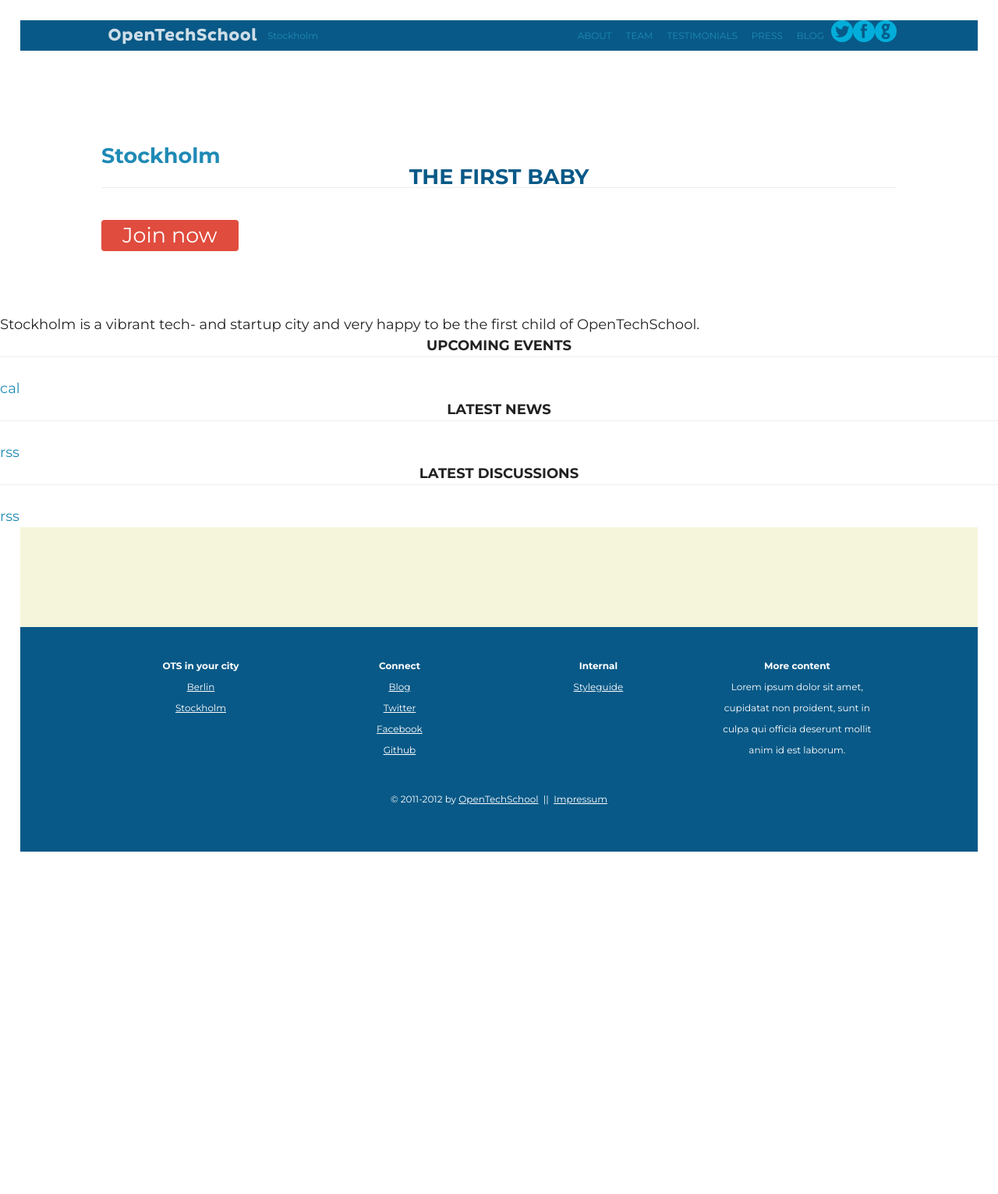
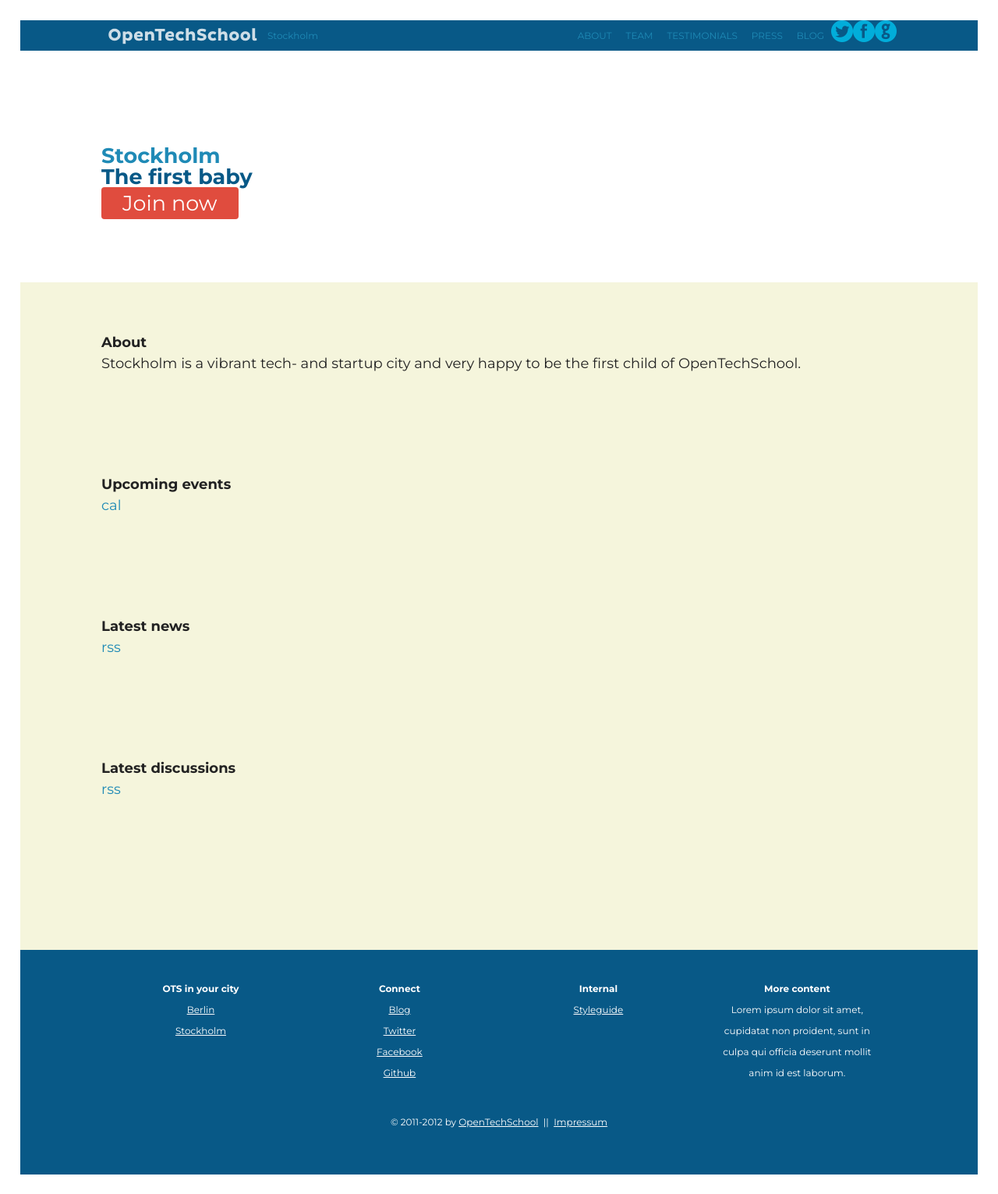
Before and after one commit to OpenTechSchool/www.opentechschool.org, a Jekyll site: the page built from stockholm/index.md, in a window 1280 px wide. Shown: the whole page at 78% size. Built offline with Jekyll 4.4.1, drawn with Linux system fonts in a browser that asks for light colours; nearby versions of some CDN libraries; before the commit the page ends 1118 px from its top, so only the background shows below that.

Commit message:
Clean up city template

```diff
--- a/_layouts/city.html
+++ b/_layouts/city.html
@@ -4,6 +4,7 @@
 <header class="site_header site_header_city">
   <div class="container">
 
+    <div class="city_title">
       <h1>
         <a href="/">{{page.title}}</a>
       </h1>
@@ -12,55 +13,74 @@
           {{page.tagline}}
         </h2>
       {% endif %}
+    </div>
+
+    <div class="city_cta">
       <a class="ots_action ots_action ots_action_highlight" href="http://www.meetup.com/{{page.meetupcom_group}}/join">Join now</a>
       <span id="js-meetup-members"></span>&nbsp;<span id="js-meetup-who"></span>
+    </div>
+
 
   </div>
 </header>
 
-<section id="about">
-
+<section id="about" class="bg_full">
+  <div class="container">
+    <h2>About</h2>
     {{page.about}}
-
+  </div>
 </section>
 
-<section id="events">
+<section id="events" class="bg_full">
+  <div class="container">
     <h2>Upcoming events</h2>
     <a href="">cal</a>
     <div id="js-events-list"></div>
     <script type="text/x-template" data-template="event">
       <div class="event">
         <h1>${name}</h1>
-      <p>${month}</p> <!-- 3-Letter-Word -->
-      <p>${day}</p> <!-- Day of month in 1st/ 12th -->
+        <p class="date">
+          <span>${month}</span> <span>${day}</span>,
+          <br>
+          <span>${dayTime}</span>
+        </p>
         <p>${venue}</p> <!-- Venue as text -->
-      <p>${dayTime}</p> <!-- weekday + time of the day -->
+
     </div>
     </script>
+  </div>
 </section>
 
-<section id="blog-posts">
+<section id="blog-posts" class="bg_full">
+  <div class="container">
     <h2>Latest news</h2>
     <a href="http://blog.opentechschool.org/feeds/{{page.rss_feed}}.xml">rss</a>
     <div id="js-blog-posts-list"></div>
     <script type="text/x-template" data-template="blog-post">
       <div class="blog-post">
         <h1><a href="${link}">${title}</a></h1>
-      <p>${date}</p>
+        <p class="date">
+          ${date}
+        </p>
     </div>
     </script>
+  </div>
 </section>
 
-<section id="latest-discussions">
+<section id="latest-discussions" class="bg_full">
+  <div class="container">
     <h2>Latest discussions</h2>
     <a id="js-discussions-link" href="http://www.meetup.com/{{meetupcom_group}}/messages/archive/rss/OpenTechSchool-{{page.title}}+Meetup+Mailing+List/">rss</a>
     <div id="js-latest-discussions"></div>
     <script type="text/x-template" data-template="ml-discussion">
       <div class="ml-discussion">
         <h1><a href="${link}">${title}</a></h1>
-      <p>${date}</p>
+        <p class="date">
+          ${date}
+        </p>
     </div>
     </script>
+  </div>
 </section>
 
 <section class="bg_full">
--- /dev/null
+++ b/sass/imports/_city.scss
@@ -0,0 +1,11 @@
+/* Styles specific for city template */
+
+.city_title {
+  background: red;
+}
+
+
+
+.city_cta {
+  background: grey;
+}
--- a/sass/imports/_main.scss
+++ b/sass/imports/_main.scss
@@ -73,23 +73,10 @@
   background: beige;
 }
 
+
+
 h1, h2, h3, h4, h5, h6 {
   font-weight: bold;
-}
-
-h2 {
-  text-align: center;
-  border-bottom: 1px solid #EEE;
-  text-transform: uppercase;
-  position: relative;
-  margin-bottom: 1.5em;
-}
-
-h2 span {
-  background: #FFF;
-  padding: .5em 1em;
-  position: relative;
-  bottom: -.75em;
 }
 
 .ots_logo {
@@ -287,6 +274,17 @@
   overflow: hidden;
 }
 
+
+/* News blocks, events */
+
+.date {
+  font-size: .75em;
+  font-style: italic;
+  color: grey;
+}
+
+
+
 /* Styleguide*/
 
 .sg_list {
--- a/stylesheets/screen.css
+++ b/stylesheets/screen.css
@@ -197,36 +197,19 @@
   background: beige;
 }
 
-/* line 76, ../sass/imports/_main.scss */
+/* line 78, ../sass/imports/_main.scss */
 h1, h2, h3, h4, h5, h6 {
   font-weight: bold;
 }
 
-/* line 80, ../sass/imports/_main.scss */
-h2 {
-  text-align: center;
-  border-bottom: 1px solid #EEE;
-  text-transform: uppercase;
-  position: relative;
-  margin-bottom: 1.5em;
-}
-
-/* line 88, ../sass/imports/_main.scss */
-h2 span {
-  background: #FFF;
-  padding: .5em 1em;
-  position: relative;
-  bottom: -0.75em;
-}
-
-/* line 95, ../sass/imports/_main.scss */
+/* line 82, ../sass/imports/_main.scss */
 .ots_logo {
   width: 304px;
   margin: 0 auto 2em auto;
   color: #085987;
 }
 
-/* line 101, ../sass/imports/_main.scss */
+/* line 88, ../sass/imports/_main.scss */
 .ots_logo a {
   width: 304px;
   height: 100px;
@@ -238,14 +221,14 @@
   background: transparent url("../images/ots_logo_v.png") no-repeat 0 0;
 }
 
-/* line 112, ../sass/imports/_main.scss */
+/* line 99, ../sass/imports/_main.scss */
 .ots_logo a:focus, .ots_logo a:hover, .ots_logo a:active {
   outline: none;
   background-position: 0 -140px;
   outline: none;
 }
 
-/* line 119, ../sass/imports/_main.scss */
+/* line 106, ../sass/imports/_main.scss */
 .site_header {
   margin: 0 2%;
   padding: 4.5em 0 3em 0;
@@ -253,20 +236,20 @@
   font-size: 1.5em;
 }
 
-/* line 126, ../sass/imports/_main.scss */
+/* line 113, ../sass/imports/_main.scss */
 .site_header_landing {
   background: #085987;
   color: #FFF;
 }
 
-/* line 131, ../sass/imports/_main.scss */
+/* line 118, ../sass/imports/_main.scss */
 .site_header_city {
   color: #085987;
   text-align: left;
 }
 
 /* Style for list with floated list items. Responds to screen-width. */
-/* line 140, ../sass/imports/_main.scss */
+/* line 127, ../sass/imports/_main.scss */
 .float_list {
   text-align: center;
   list-style: none;
@@ -274,31 +257,31 @@
   overflow: hidden;
 }
 
-/* line 147, ../sass/imports/_main.scss */
+/* line 134, ../sass/imports/_main.scss */
 .float_list > li {
   float: left;
   margin: 0 2% 1.5em 2%;
 }
 
-/* line 152, ../sass/imports/_main.scss */
+/* line 139, ../sass/imports/_main.scss */
 .float_list_4 > li {
   width: 21%;
 }
 
-/* line 156, ../sass/imports/_main.scss */
+/* line 143, ../sass/imports/_main.scss */
 .float_list_3 > li {
   width: 29%;
 }
 
 /* List of OTS members, extends float list. Includes image and links. */
-/* line 161, ../sass/imports/_main.scss */
+/* line 148, ../sass/imports/_main.scss */
 .team_list > li {
   min-height: 8em;
   height: auto !important;
   height: 8em;
 }
 
-/* line 167, ../sass/imports/_main.scss */
+/* line 154, ../sass/imports/_main.scss */
 .top_bar {
   z-index: 100;
   width: 96%;
@@ -307,27 +290,27 @@
   color: #FFF;
   font-size: .6666em;
 }
-/* line 174, ../sass/imports/_main.scss */
+/* line 161, ../sass/imports/_main.scss */
 .top_bar .container {
   overflow: visible;
 }
 
-/* line 179, ../sass/imports/_main.scss */
+/* line 166, ../sass/imports/_main.scss */
 .nav {
   text-transform: uppercase;
   float: right;
 }
-/* line 182, ../sass/imports/_main.scss */
+/* line 169, ../sass/imports/_main.scss */
 .nav li {
   float: left;
 }
-/* line 185, ../sass/imports/_main.scss */
+/* line 172, ../sass/imports/_main.scss */
 .nav a {
   display: block;
   padding: .5em .75em;
 }
 
-/* line 199, ../sass/imports/_main.scss */
+/* line 186, ../sass/imports/_main.scss */
 .nav_external .ots_nav_icon {
   width: 28px;
   height: 28px;
@@ -337,20 +320,20 @@
   overflow: hidden;
   background: transparent url("../images/ots_icons.png") no-repeat 50% 0;
 }
-/* line 208, ../sass/imports/_main.scss */
+/* line 195, ../sass/imports/_main.scss */
 .nav_external .github {
   background-position: 50% 0;
 }
-/* line 211, ../sass/imports/_main.scss */
+/* line 198, ../sass/imports/_main.scss */
 .nav_external .twitter {
   background-position: 50% -28px;
 }
-/* line 214, ../sass/imports/_main.scss */
+/* line 201, ../sass/imports/_main.scss */
 .nav_external .facebook {
   background-position: 50% -56px;
 }
 
-/* line 220, ../sass/imports/_main.scss */
+/* line 207, ../sass/imports/_main.scss */
 footer {
   width: 96%;
   margin: 0 2% 2% 2%;
@@ -359,12 +342,12 @@
   color: #FFF;
 }
 
-/* line 228, ../sass/imports/_main.scss */
+/* line 215, ../sass/imports/_main.scss */
 .logo_top_bar {
   float: left;
   padding: 0.5em 0.75em;
 }
-/* line 232, ../sass/imports/_main.scss */
+/* line 219, ../sass/imports/_main.scss */
 .logo_top_bar > a {
   display: block;
   float: left;
@@ -374,7 +357,7 @@
   white-space: nowrap;
   overflow: hidden;
 }
-/* line 243, ../sass/imports/_main.scss */
+/* line 230, ../sass/imports/_main.scss */
 .logo_top_bar > a,
 .logo_top_bar > a:link,
 .logo_top_bar > a:visited {
@@ -386,7 +369,7 @@
   filter: alpha(opacity=80);
   /* IE 5-7  */
 }
-/* line 252, ../sass/imports/_main.scss */
+/* line 239, ../sass/imports/_main.scss */
 .logo_top_bar > a:hover,
 .logo_top_bar > a:active,
 .logo_top_bar > a:focus {
@@ -398,14 +381,14 @@
   /* IE 5-7  */
 }
 
-/* line 260, ../sass/imports/_main.scss */
+/* line 247, ../sass/imports/_main.scss */
 footer {
   text-align: center;
   padding: 3em 0;
   height: auto;
 }
 
-/* line 271, ../sass/imports/_main.scss */
+/* line 258, ../sass/imports/_main.scss */
 footer a,
 .meta_nav a,
 footer a:link,
@@ -416,7 +399,7 @@
   text-decoration: underline;
 }
 
-/* line 278, ../sass/imports/_main.scss */
+/* line 265, ../sass/imports/_main.scss */
 footer a:hover,
 footer a:active,
 footer a:focus {
@@ -424,21 +407,29 @@
   text-decoration: underline;
 }
 
-/* line 284, ../sass/imports/_main.scss */
+/* line 271, ../sass/imports/_main.scss */
 .main_img {
   text-align: center;
   height: 24em;
   overflow: hidden;
 }
 
+/* News blocks, events */
+/* line 280, ../sass/imports/_main.scss */
+.date {
+  font-size: .75em;
+  font-style: italic;
+  color: grey;
+}
+
 /* Styleguide*/
-/* line 292, ../sass/imports/_main.scss */
+/* line 290, ../sass/imports/_main.scss */
 .sg_list {
   list-style: none;
   padding: 0;
 }
 
-/* line 297, ../sass/imports/_main.scss */
+/* line 295, ../sass/imports/_main.scss */
 .sg_list small {
   display: block;
   margin-bottom: .75em;
@@ -446,7 +437,7 @@
   font-style: italic;
 }
 
-/* line 304, ../sass/imports/_main.scss */
+/* line 302, ../sass/imports/_main.scss */
 .sg_color {
   display: inline-block;
   border-radius: 4px;
@@ -454,7 +445,7 @@
   color: transparent;
 }
 
-/* line 311, ../sass/imports/_main.scss */
+/* line 309, ../sass/imports/_main.scss */
 .sg_textarea {
   width: 90%;
   font-size: .625em;
@@ -466,7 +457,7 @@
 }
 
 /* Testimonials */
-/* line 323, ../sass/imports/_main.scss */
+/* line 321, ../sass/imports/_main.scss */
 .testimonial {
   overflow: hidden;
   color: #FFF;
@@ -477,7 +468,7 @@
   height: 400px;
 }
 
-/* line 333, ../sass/imports/_main.scss */
+/* line 331, ../sass/imports/_main.scss */
 .testimonial blockquote {
   position: absolute;
   z-index: 10;
@@ -486,7 +477,7 @@
   width: 25%;
 }
 
-/* line 341, ../sass/imports/_main.scss */
+/* line 339, ../sass/imports/_main.scss */
 .testimonial img {
   position: absolute;
   z-index: 1;
@@ -505,30 +496,30 @@
     }*/
 }
 /* ==|== non-semantic helper classes ======================================== */
-/* line 367, ../sass/imports/_main.scss */
+/* line 365, ../sass/imports/_main.scss */
 .clearfix:before, .clearfix:after {
   content: "";
   display: table;
 }
 
-/* line 368, ../sass/imports/_main.scss */
+/* line 366, ../sass/imports/_main.scss */
 .clearfix:after {
   clear: both;
 }
 
-/* line 369, ../sass/imports/_main.scss */
+/* line 367, ../sass/imports/_main.scss */
 .clearfix {
   zoom: 1;
 }
 
-/* line 370, ../sass/imports/_main.scss */
+/* line 368, ../sass/imports/_main.scss */
 .center {
   text-align: center;
 }
 
 /* ==|== print styles ======================================================= */
 @media print {
-  /* line 378, ../sass/imports/_main.scss */
+  /* line 376, ../sass/imports/_main.scss */
   * {
     background: transparent !important;
     color: black !important;
@@ -537,43 +528,43 @@
     -ms-filter: none !important;
   }
 
-  /* line 379, ../sass/imports/_main.scss */
+  /* line 377, ../sass/imports/_main.scss */
   a, a:visited {
     text-decoration: underline;
   }
 
-  /* line 380, ../sass/imports/_main.scss */
+  /* line 378, ../sass/imports/_main.scss */
   a[href]:after {
     content: " (" attr(href) ")";
   }
 
-  /* line 381, ../sass/imports/_main.scss */
+  /* line 379, ../sass/imports/_main.scss */
   abbr[title]:after {
     content: " (" attr(title) ")";
   }
 
-  /* line 382, ../sass/imports/_main.scss */
+  /* line 380, ../sass/imports/_main.scss */
   .ir a:after, a[href^="javascript:"]:after, a[href^="#"]:after {
     content: "";
   }
 
-  /* line 383, ../sass/imports/_main.scss */
+  /* line 381, ../sass/imports/_main.scss */
   pre, blockquote {
     border: 1px solid #999;
     page-break-inside: avoid;
   }
 
-  /* line 384, ../sass/imports/_main.scss */
+  /* line 382, ../sass/imports/_main.scss */
   thead {
     display: table-header-group;
   }
 
-  /* line 385, ../sass/imports/_main.scss */
+  /* line 383, ../sass/imports/_main.scss */
   tr, img {
     page-break-inside: avoid;
   }
 
-  /* line 386, ../sass/imports/_main.scss */
+  /* line 384, ../sass/imports/_main.scss */
   img {
     max-width: 100% !important;
   }
@@ -582,13 +573,13 @@
     margin: 0.5cm;
 }
 
-  /* line 388, ../sass/imports/_main.scss */
+  /* line 386, ../sass/imports/_main.scss */
   p, h2, h3 {
     orphans: 3;
     widows: 3;
   }
 
-  /* line 389, ../sass/imports/_main.scss */
+  /* line 387, ../sass/imports/_main.scss */
   h2, h3 {
     page-break-after: avoid;
   }
```
Lines whose indentation alone changed are shown as unchanged.
